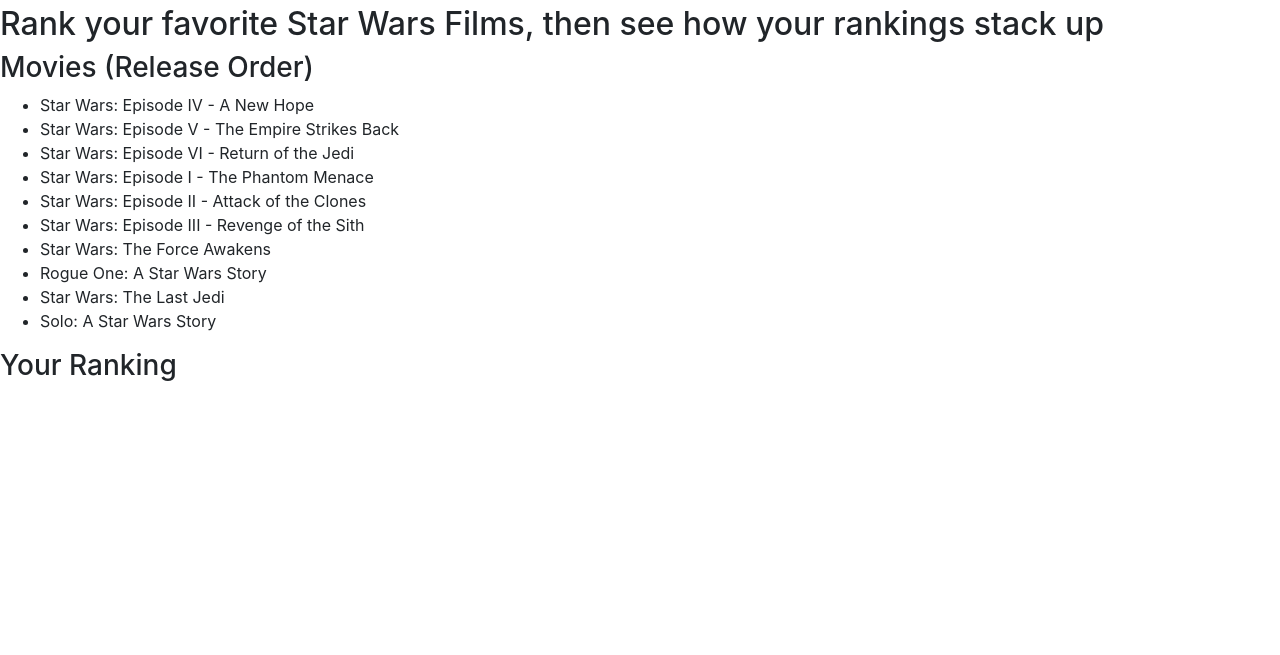
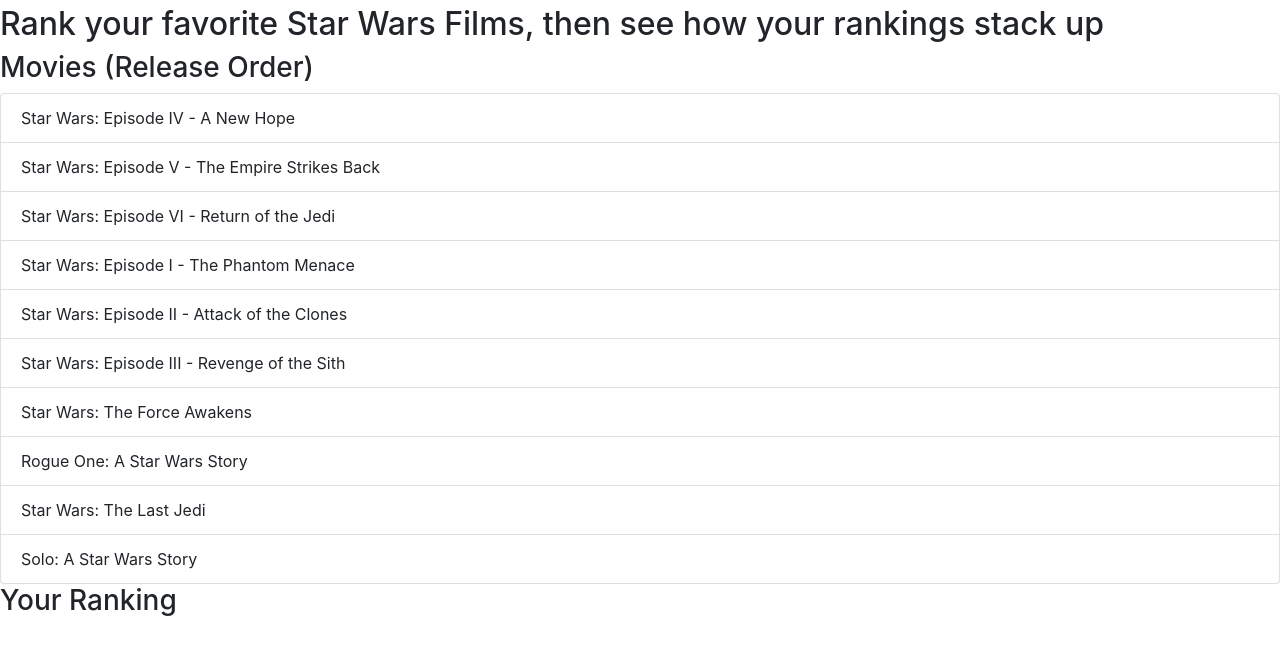
Before and after one commit to gildonkirk/starWarsRanked, a website: page index.html in a window 1280 px wide. Shown: the part 51-706 px from the top of the page. Drawn offline with nearby package versions, Linux system fonts and the light colour scheme; no server answers.

Commit message:
list css changes

```diff
--- a/index.html
+++ b/index.html
@@ -13,20 +13,20 @@
     <h1 class="siteTitle">Star Wars Ranked</h1>
     <h2 class="siteDescription">Rank your favorite Star Wars Films, then see how your rankings stack up</h2>
     <h3 class="listHeader movieListHeader">Movies (Release Order)</h3>
-    <ul class="movieList">
-      <li class="movie starWars">Star Wars: Episode IV - A New Hope</li>
-      <li class="movie empire">Star Wars: Episode V - The Empire Strikes Back</li>
-      <li class="movie jedi">Star Wars: Episode VI - Return of the Jedi</li>
-      <li class="movie menace">Star Wars: Episode I - The Phantom Menace</li>
-      <li class="movie clones">Star Wars: Episode II - Attack of the Clones</li>
-      <li class="movie sith">Star Wars: Episode III - Revenge of the Sith</li>
-      <li class="movie awakens">Star Wars: The Force Awakens</li>
-      <li class="movie rogueOne">Rogue One: A Star Wars Story</li>
-      <li class="movie lastJedi">Star Wars: The Last Jedi</li>
-      <li class="movie solo">Solo: A Star Wars Story</li>
+    <ul class="movieList list-group">
+      <li class="movie starWars list-group-item">Star Wars: Episode IV - A New Hope</li>
+      <li class="movie empire list-group-item">Star Wars: Episode V - The Empire Strikes Back</li>
+      <li class="movie jedi list-group-item">Star Wars: Episode VI - Return of the Jedi</li>
+      <li class="movie menace list-group-item">Star Wars: Episode I - The Phantom Menace</li>
+      <li class="movie clones list-group-item">Star Wars: Episode II - Attack of the Clones</li>
+      <li class="movie sith list-group-item">Star Wars: Episode III - Revenge of the Sith</li>
+      <li class="movie awakens list-group-item">Star Wars: The Force Awakens</li>
+      <li class="movie rogueOne list-group-item">Rogue One: A Star Wars Story</li>
+      <li class="movie lastJedi list-group-item">Star Wars: The Last Jedi</li>
+      <li class="movie solo list-group-item">Solo: A Star Wars Story</li>
     </ul>
     <h3 class="listHeader rankListHeader">Your Ranking</h3>
-    <ol class="rankList">
+    <ol class="rankList list-group">
     </ol>
   </body>
   <script
--- a/style.css
+++ b/style.css
@@ -21,3 +21,7 @@
 .ranked {
   color: #00E804;
 }
+
+.movie {
+  cursor: pointer;
+}
```
